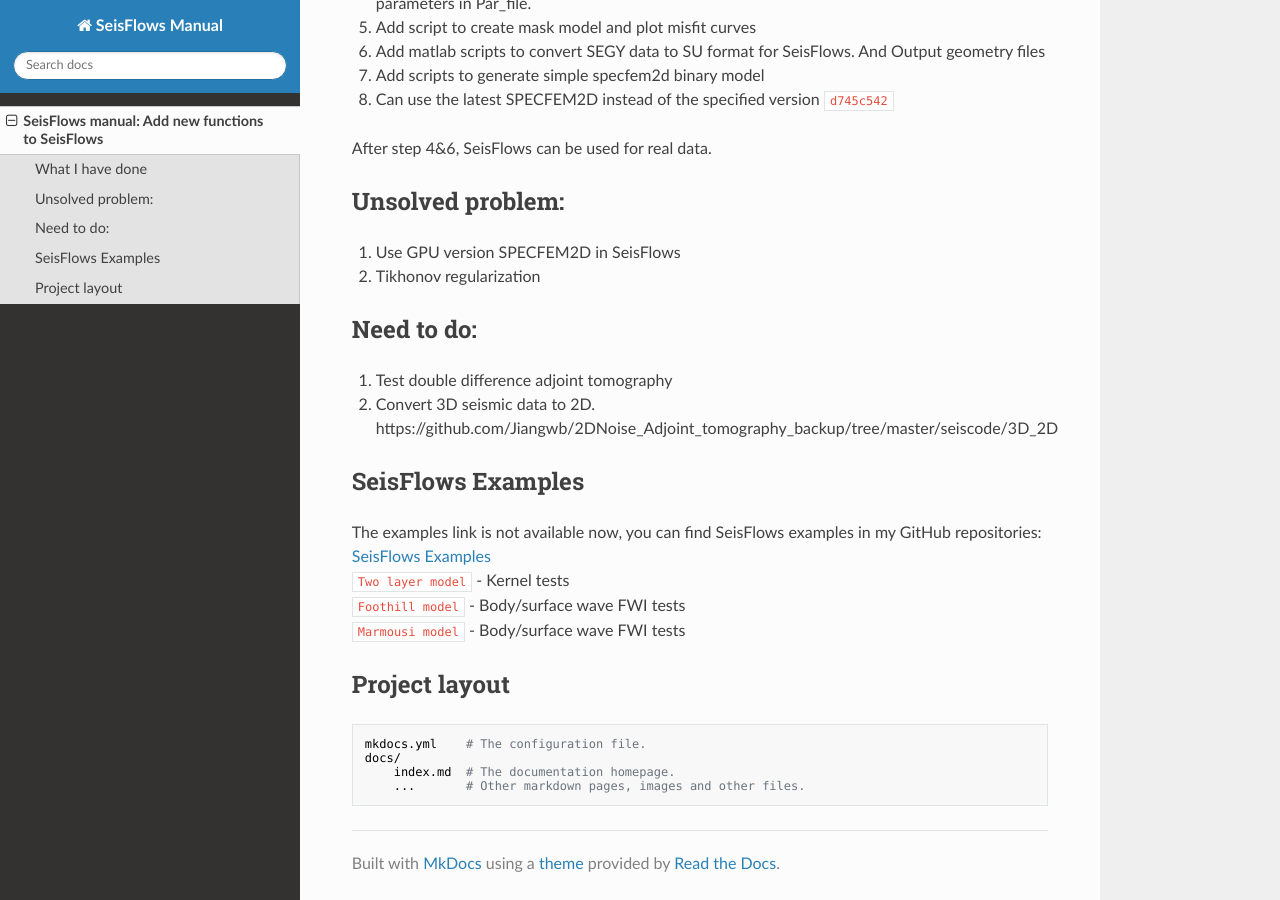
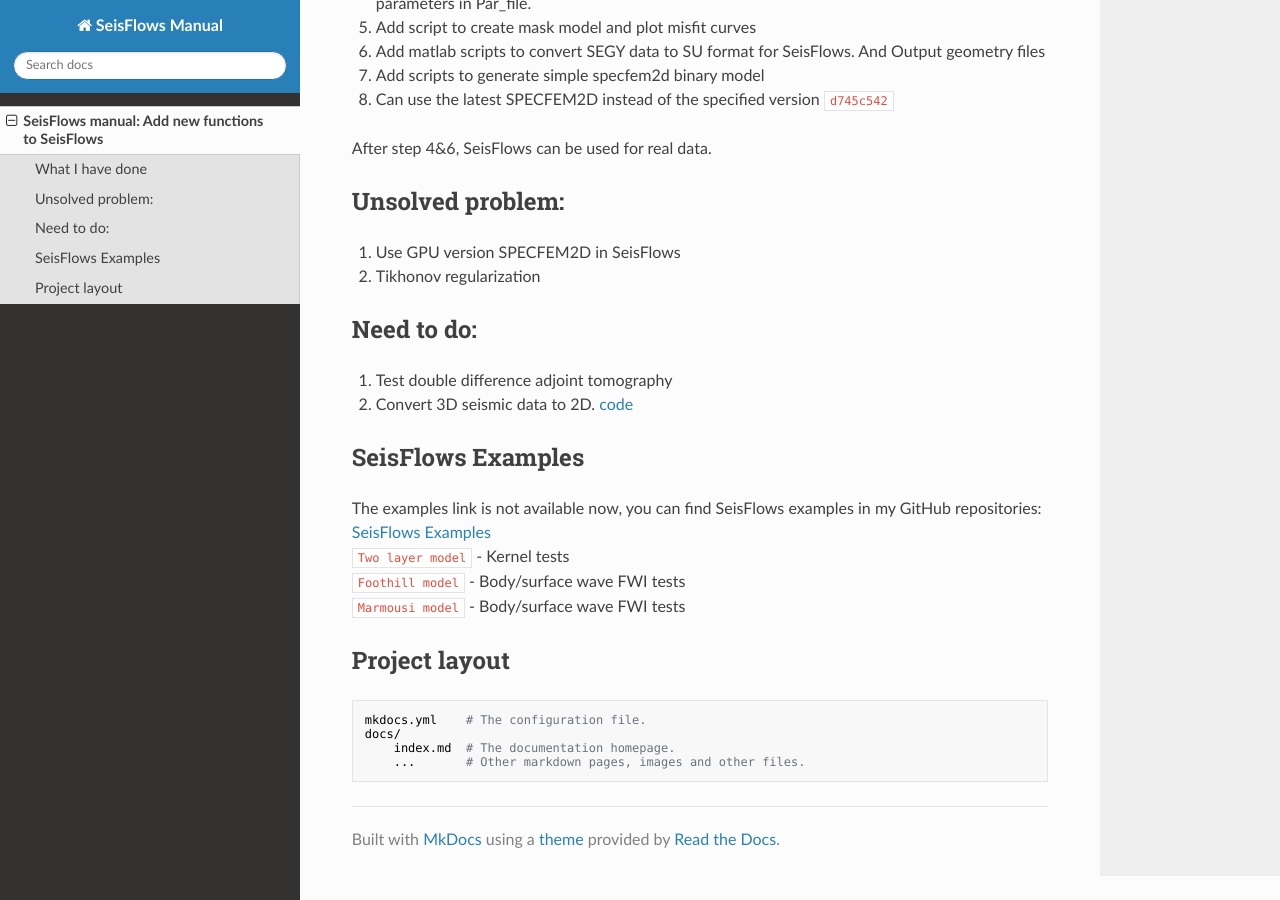
Before and after one commit to Jiangwb/SeisFlows-manual, an MkDocs documentation site: the page built from docs/index.md, in a window 1280 px wide and 900 px high, scrolled down 636 px. Built offline with MkDocs 1.6.1, drawn with Linux system fonts in a browser that asks for light colours; nearby versions of some CDN libraries.

Commit message:
update manual

```diff
--- a/docs/index.md
+++ b/docs/index.md
@@ -29,7 +29,7 @@ After step 4&6, SeisFlows can be used for real data.
 
 ## Need to do:
 1. Test double difference adjoint tomography
-2. Convert 3D seismic data to 2D. https://github.com/Jiangwb/2DNoise_Adjoint_tomography_backup/tree/master/seiscode/3D_2D
+2. Convert 3D seismic data to 2D. [code](https://github.com/Jiangwb/2DNoise_Adjoint_tomography_backup/tree/master/seiscode/3D_2D)
 
 ## SeisFlows Examples
 The examples link is not available now, you can find SeisFlows examples in my GitHub repositories:
```
Also changed, not shown: site/index.html, site/search/search_index.json, 1 other file.
